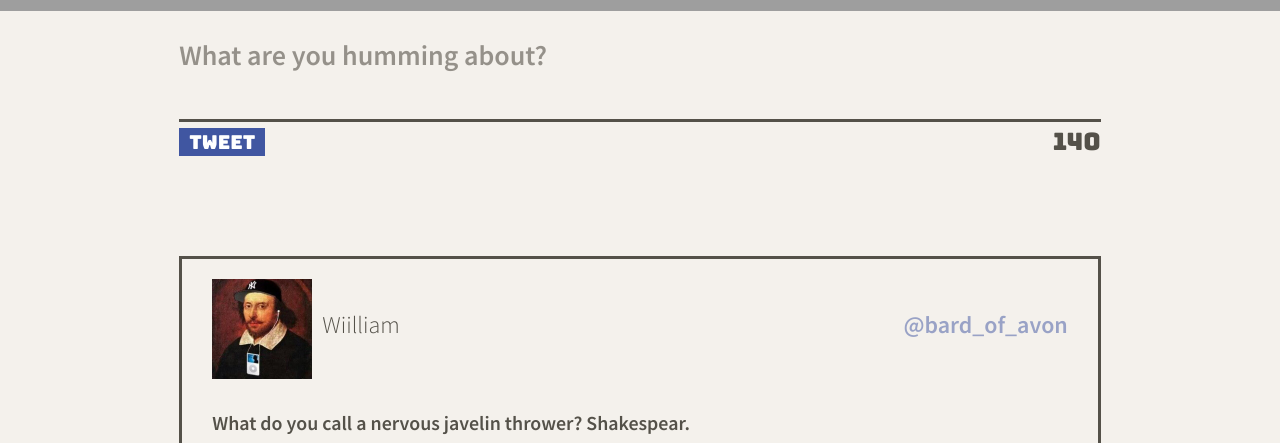
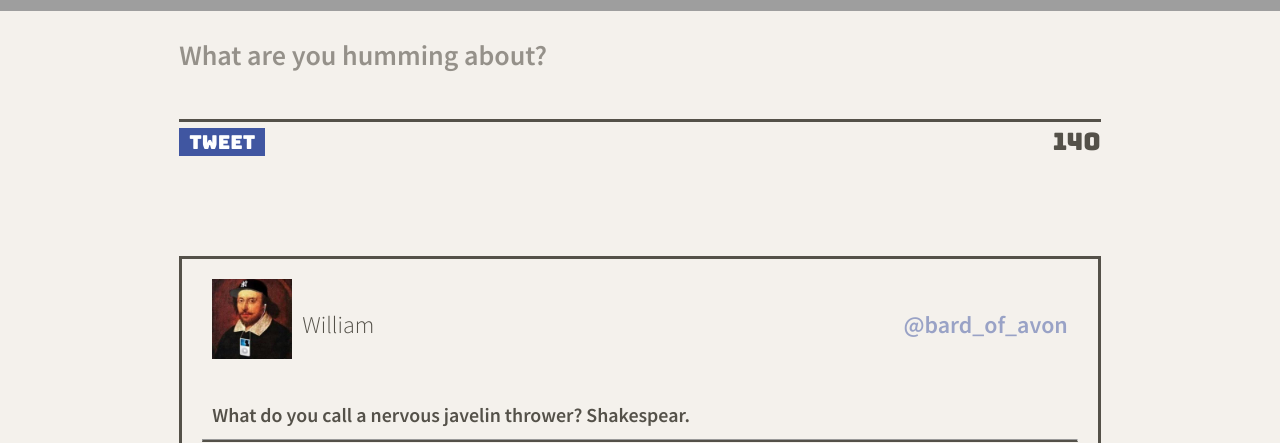
Before and after one commit to itsyurika/tweeter, a website: page public/index.html in a window 1280 px wide. Shown: the part 509-952 px from the top of the page. Drawn offline with nearby package versions, Linux system fonts and the light colour scheme; grey boxes are pictures that could not be loaded.

Commit message:
work on form submission using jQuery

```diff
--- a/public/index.html
+++ b/public/index.html
@@ -50,7 +50,7 @@
 
     <main class="container">
       <section class="new-tweet">
-        <form action="/tweets/" method="POST">
+        <form action="/tweets/" method="POST" id="new-tweet-form">
           <label for="tweet-text"><h3>What are you humming about?</h3></label>
           <textarea name="text" id="tweet-text"></textarea>
           <div class="new-tweet-bar">
@@ -59,8 +59,8 @@
           </div>
         </form>
       </section>
-      <section class="tweets">
-        <article class="tweet">
+      <section id="tweets">
+        <!-- <article class="tweet">
           <header>
             <div class="tweet-profile">
               <img src="/images/shakespear.jpeg">
@@ -84,8 +84,8 @@
               <i class="fa-solid fa-heart fa-2xs"></i>
             </div>
           </footer>
-        </article>
-      </sec  tion>
+        </article> -->
+      </section>
 
     </main>
   </body>
--- a/public/scripts/client.js
+++ b/public/scripts/client.js
@@ -3,3 +3,98 @@
  * jQuery is already loaded
  * Reminder: Use (and do all your DOM work in) jQuery's document ready function
  */
+
+const tweetData = [
+  {
+    "user": {
+      "name": "William",
+      "avatars": "/images/shakespear.jpeg",
+      "handle": "@bard_of_avon"
+    },
+    "content": {
+      "text": "What do you call a nervous javelin thrower? Shakespear."
+    },
+    "created_at": 1461116247892
+  },
+  {
+    "user": {
+      "name": "Newton",
+      "avatars": "https://i.imgur.com/73hZDYK.png",
+      "handle": "@SirIsaac"
+    },
+    "content": {
+      "text": "If I have seen further it is by standing on the shoulders of giants"
+    },
+    "created_at": 1461116232227
+  }
+];
+
+$(function() {
+
+  const createTweetElement = function(obj) {
+    const newTweet = `
+      <article class="tweet">
+          <header>
+            <div class="tweet-profile">
+              <img src=${obj.user.avatars}>
+              <h4><span class="light">${obj.user.name}</span></h4>
+            </div>
+            <div>
+              <h4 class="handle">${obj.user.handle}</h4>
+            </div>
+          </header>
+          <h5 class="tweet-text">
+            ${obj.content.text}
+          </h5>
+          <hr>
+          <footer>
+            <div class="date">
+              <p><strong>${obj.created_at}</strong></p>
+            </div>
+            <div class="icons">
+              <i class="fa-solid fa-flag fa-2xs"></i>
+              <i class="fa-solid fa-retweet fa-2xs"></i>
+              <i class="fa-solid fa-heart fa-2xs"></i>
+            </div>
+          </footer>
+        </article>
+      </section>
+      `;
+
+    const $newArticle = $('<article class="tweet>');
+    const $newHeader = $('<header></header>');
+    return newTweet;
+  };
+
+
+  for (const tweet of tweetData) {
+    const $tweet = createTweetElement(tweet);
+    $("#tweets").append($tweet);
+  }
+
+  const newTweetfxn = function(event) {
+    event.preventDefault();
+    const tweetTxt = $(this).serialize;
+    console.log(tweetTxt);
+    // $.ajax({
+    //   type: "POST",
+    //   url: "/tweets/",
+    //   data: tweetTxt
+    // }).then((res) => { tweetData.push(res); });
+  };
+
+  $("#new-tweet-form").submit(newTweetfxn);
+
+});
+
+// module.exports = function makeDataHelpers(db) {
+//   return {
+
+//     // Saves a tweet to `db`
+//     saveTweet: function(newTweet, callback) {
+//       simulateDelay(() => {
+//         db.tweets.push(newTweet);
+//         console.log(db.tweets);
+//         callback(null, true);
+//       });
+//     },;
--- a/public/styles/layout.css
+++ b/public/styles/layout.css
@@ -50,12 +50,23 @@ main {
 }
 
 article.tweet {
-  margin: 0 auto;
+  margin: 0 auto 50px;
   width: 80%;
   border: 3px solid #545149;
   display: felx;
   flex-direction: column;
   padding: 20px;
+
+}
+
+article.tweet:hover {
+  box-shadow:
+    1px 0.7px 1.4px rgba(0, 0, 0, 0.056),
+    2.6px 1.8px 3.5px rgba(0, 0, 0, 0.08),
+    5.3px 3.7px 7.1px rgba(0, 0, 0, 0.1),
+    11px 7.7px 14.6px rgba(0, 0, 0, 0.124),
+    30px 21px 40px rgba(0, 0, 0, 0.18);
+  box-shadow: 10px 10px 0px 1px rgba(64, 86, 161, 0.3);
 }
 
 .tweet header,
@@ -72,7 +83,8 @@ article.tweet {
 }
 
 .tweet-profile img {
-  width: 100px;
+  width: 80px;
+  height: 80px;
   margin-right: 10px;
 }
 
--- a/server/data-files/initial-tweets.json
+++ b/server/data-files/initial-tweets.json
@@ -8,7 +8,7 @@
     "content": {
       "text": "If I have seen further it is by standing on the shoulders of giants"
     },
-    "created_at": 1650817912285
+    "created_at": 1650897476064
   },
   {
     "user": {
@@ -19,6 +19,6 @@
     "content": {
       "text": "Je pense , donc je suis"
     },
-    "created_at": 1650904312285
+    "created_at": 1650983876064
   }
 ]
--- a/server/lib/data-helpers.js
+++ b/server/lib/data-helpers.js
@@ -11,6 +11,7 @@ module.exports = function makeDataHelpers(db) {
     saveTweet: function(newTweet, callback) {
       simulateDelay(() => {
         db.tweets.push(newTweet);
+        console.log(db.tweets);
         callback(null, true);
       });
     },
@@ -24,4 +25,4 @@ module.exports = function makeDataHelpers(db) {
     }
 
   };
-}
+};
```
Also changed, not shown: server/routes/tweets.js (+7 -0 lines).
